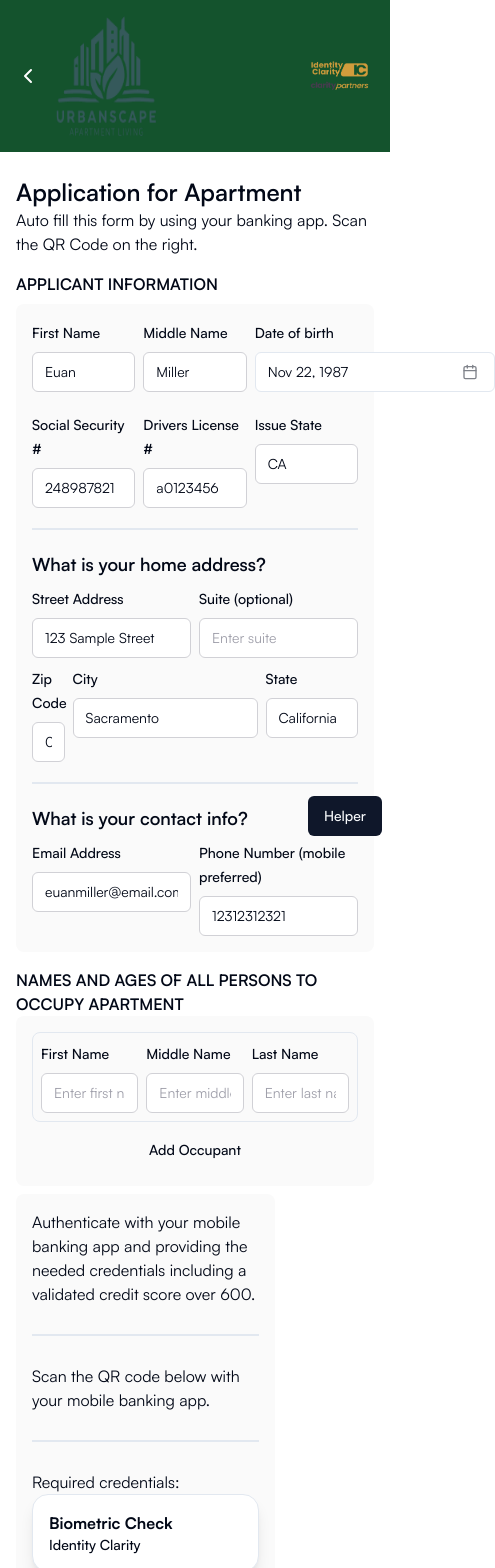
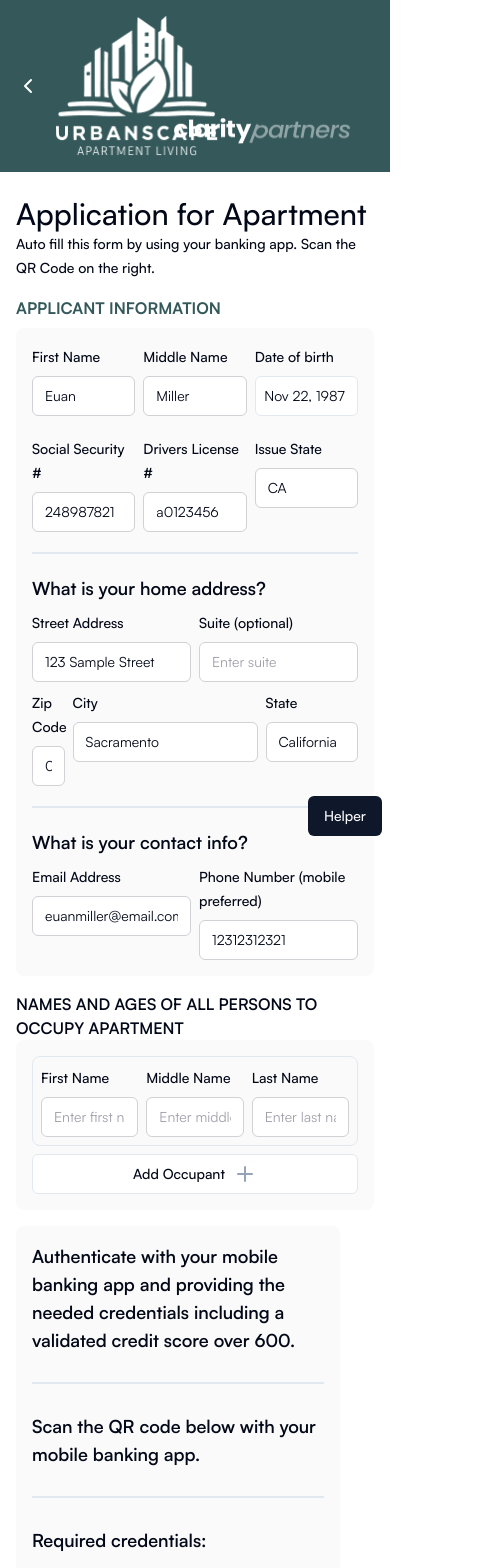
Before and after one commit to docknetwork/dock-bank-demo, a Next.js app: page /org/urbanscape in a window 390 px wide. Shown: the top 1568 px of the page, 495 px wide, since content can reach past the window. Built offline with nearby package versions, Linux system fonts and the light colour scheme; no server answers.

Commit message:
Desktop style ready for Urbanscape form & success screeen+

```diff
--- a/components/bank-auth.jsx
+++ b/components/bank-auth.jsx
@@ -16,14 +16,14 @@ const BankQrAuthentication = ({ isAuth = false, proofTemplateId }) => {
 
     return (
         <div className='grid gap-2 p-4 bg-neutral-50 rounded-lg space-y-5 h-fit'>
-            <h2>Authenticate with your mobile banking app and providing the needed credentials including a validated credit score over 600.</h2>
+            <h2 className='font-semibold text-lg'>Authenticate with your mobile banking app and providing the needed credentials including a validated credit score over 600.</h2>
             <Separator />
-            <p className='text-start'>Scan the QR code below with your mobile banking app.</p>
+            <p className='text-start font-semibold text-lg'>Scan the QR code below with your mobile banking app.</p>
 
             {qrCodeUrl !== '' ? (<QRCodeGenerator url={qrCodeUrl} />) : null}
             <Separator />
             <div>
-                <h3>Required credentials:</h3>
+                <h3 className='font-semibold text-lg mb-5'>Required credentials:</h3>
                 <BankCredentials isAuth={isAuth} />
             </div>
         </div>
--- a/components/forms/form-field-id.jsx
+++ b/components/forms/form-field-id.jsx
@@ -129,7 +129,7 @@ export const BirthdayPicker = ({ control, description = false }) => (
                             <Button
                                 variant={'outline'}
                                 className={cn(
-                                    'w-[240px] pl-3 text-left font-normal',
+                                    'w-[240px] w-full pl-3 text-left font-normal',
                                     !field.value && 'text-muted-foreground'
                                 )}
                             >
--- a/components/forms/urbanscape/form-field-occupants.jsx
+++ b/components/forms/urbanscape/form-field-occupants.jsx
@@ -10,6 +10,7 @@ import {
 import { Input } from 'components/ui/input';
 import { Button } from 'components/ui/button';
 import { useFieldArray } from 'react-hook-form';
+import { Plus } from 'lucide-react';
 
 const FormFieldOccupants = ({ control }) => {
     const { fields, remove, append } = useFieldArray({
@@ -101,9 +102,9 @@ const FormFieldOccupants = ({ control }) => {
                 className="w-full md:w-fit"
                 type="button"
                 onClick={() => append({ firstName: '', middleName: '', lastName: '' })}
-                variant="ghost"
+                variant="outline"
             >
-                Add Occupant
+                Add Occupant <Plus className='text-sm text-slate-400 ml-2' />
             </Button>
         </div>
     );
--- a/components/org/quotient/bank-credentials.jsx
+++ b/components/org/quotient/bank-credentials.jsx
@@ -25,7 +25,7 @@ const credentials = {
 const BankCredentials = ({ isAuth = false }) => (
     <div className='grid gap-4 place-items-center'>
         {Object.entries(credentials).map(([key, value], index) => (
-            <div key={index} className='flex items-center justify-between p-4 border rounded-2xl shadow-lg bg-white w-full max-w-80'>
+            <div key={index} className='flex items-center justify-between p-4 border rounded-2xl shadow-lg bg-white w-full'>
                 <div>
                     <h2 className='font-bold'>{value.title}</h2>
                     <p className='text-sm font-medium'>{value.description}</p>
--- a/components/org/urbanscape/header.jsx
+++ b/components/org/urbanscape/header.jsx
@@ -8,7 +8,7 @@ import Link from 'next/link';
  * @returns React.FC
  */
 const Header = () => (
-    <div className="p-4 bg-green-900 flex justify-between items-center">
+    <div className="p-4 urbanHeader flex justify-between items-center relative">
         <div className='flex items-center'>
             <div className='mr-4 cursor-pointer'>
                 <Link href={'/'}>
@@ -16,19 +16,21 @@ const Header = () => (
                 </Link>
             </div>
             <Image
-                src='/urbanscape.png'
+                src='/urbanwhite.png'
                 alt='urbanscape-logo'
-                width={100}
-                height={120}
+                width={162}
+                height={140}
             />
 
         </div>
-        <Image
-            src='/clarity.png'
-            alt='clarity-logo'
-            width={69}
-            height={40}
-        />
+        <div className='absolute right-10 bottom-5'>
+            <Image
+                src='/partnersgrey.png'
+                alt='partnersgrey'
+                width={176}
+                height={28}
+            />
+        </div>
     </div>
 );
 
--- a/pages/org/urbanscape/index.jsx
+++ b/pages/org/urbanscape/index.jsx
@@ -46,7 +46,7 @@ const DEFAULT_FORM_VALUES = {
  */
 const UrbanScapePage = () => {
     const [isSuccess, setIsSuccess] = useState(false);
-    const proofTemplateId = PROOFT_TEMPLATES_IDS;
+    const proofTemplateId = PROOFT_TEMPLATES_IDS.URBANSCAPE;
 
     const form = useForm({
         resolver: zodResolver(AppartmentApplicationSchema),
@@ -73,15 +73,15 @@ const UrbanScapePage = () => {
                 ) : (
                     <>
                         <div className="mb-4 mt-2">
-                            <h2 className="font-semibold text-2xl">Application for Apartment</h2>
-                            <p>Auto fill this form by using your banking app. Scan the QR Code on the right.</p>
+                            <h2 className="font-medium text-3xl">Application for Apartment</h2>
+                            <p className='text-base	font-medium '>Auto fill this form by using your banking app. Scan the QR Code on the right.</p>
                         </div>
                         <Form {...form}>
                             <form className="space-y-4" onSubmit={form.handleSubmit(onSubmit)}>
-                                <div className='grid md:grid-cols-3 gap-2'>
+                                <div className='grid md:grid-cols-3 gap-4'>
                                     <div className='col-span-2 space-y-4'>
                                         <div className='space-y-2'>
-                                            <h2 className='font-semibold'>APPLICANT INFORMATION</h2>
+                                            <h2 className='text-urban font-bold'>APPLICANT INFORMATION</h2>
                                             <div className='p-4 bg-neutral-50 rounded-lg space-y-5'>
                                                 <FormFieldApplicantId control={form.control} />
                                                 <Separator />
--- a/styles/globals.css
+++ b/styles/globals.css
@@ -60,6 +60,10 @@ a {
   padding: 24px 8px 24px 8px;
 }
 
+.bg-urban {
+  background-color: #35595B !important;
+}
+
 .bg-purple {
   background-color: #635A66 !important;
 }
@@ -67,6 +71,15 @@ a {
 .text-purple {
   color: #483B4F !important;
 }
+
+.text-urban {
+  color: #35595B !important;
+}
+
+.text-green {
+  color: #079455;
+}
+
 
 .partnersHeader {
   background-color: #483B4F;
@@ -144,6 +157,10 @@ a {
   font-size: 22px;
   color: #00359E;
   font-weight: 500;
+}
+
+.urbanHeader {
+  background-color: #35595B;
 }
 
 .visitBtn {
--- a/utils/generate-qr.js
+++ b/utils/generate-qr.js
@@ -16,6 +16,6 @@ export const generateQR = async (
         if (response.status === 202) return response.data;
     } catch (err) {
         toast.error('Error generating proof request QR code:');
-        throw new Error('generateQR:Error in QR Code generation:', err);
+        // throw new Error('generateQR:Error in QR Code generation:', err);
     }
 };
```
Also changed, not shown: components/org/urbanscape/urbanscape-success.jsx (+20 -19 lines), public/partnersgrey.png (added).
